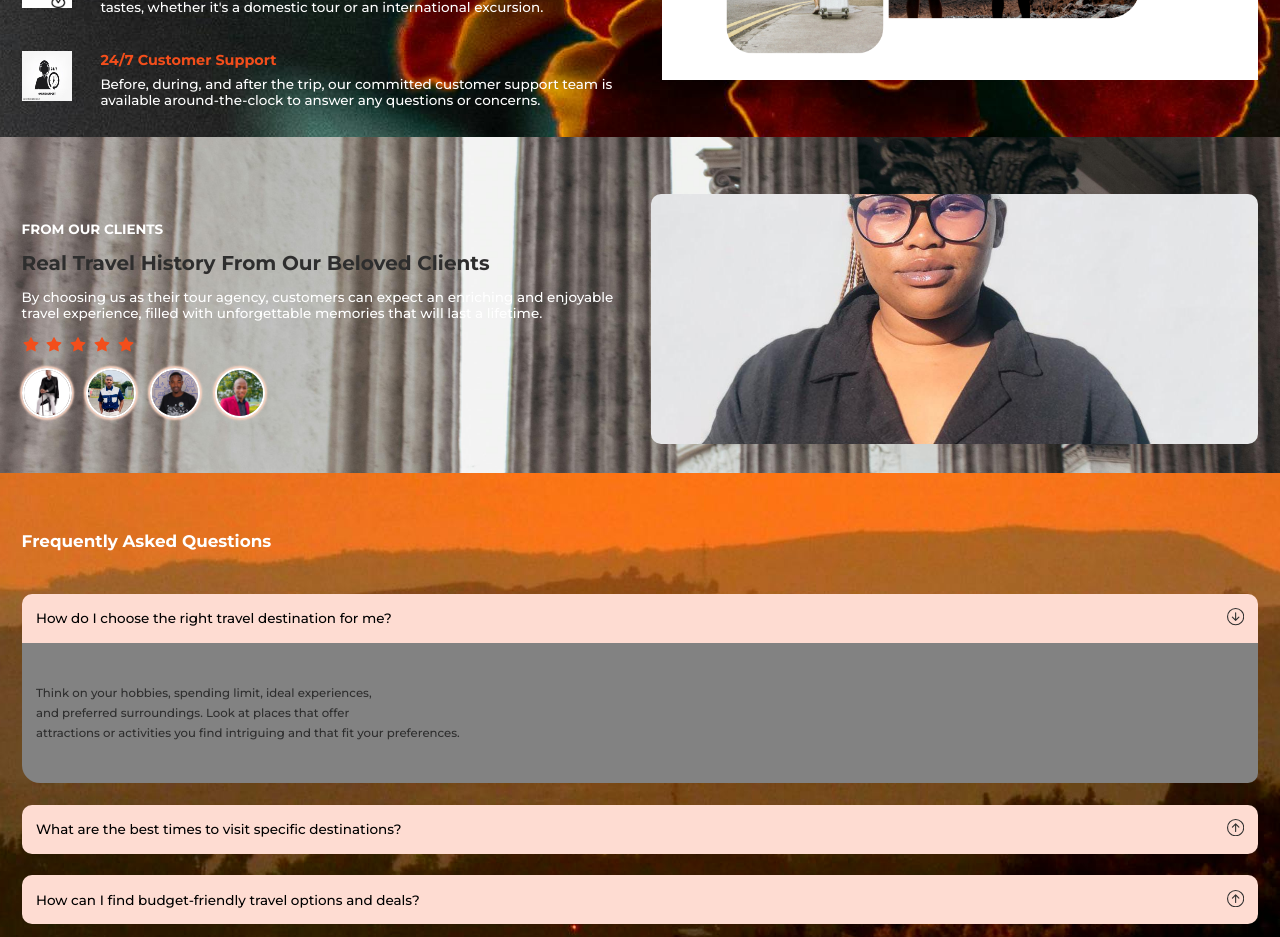
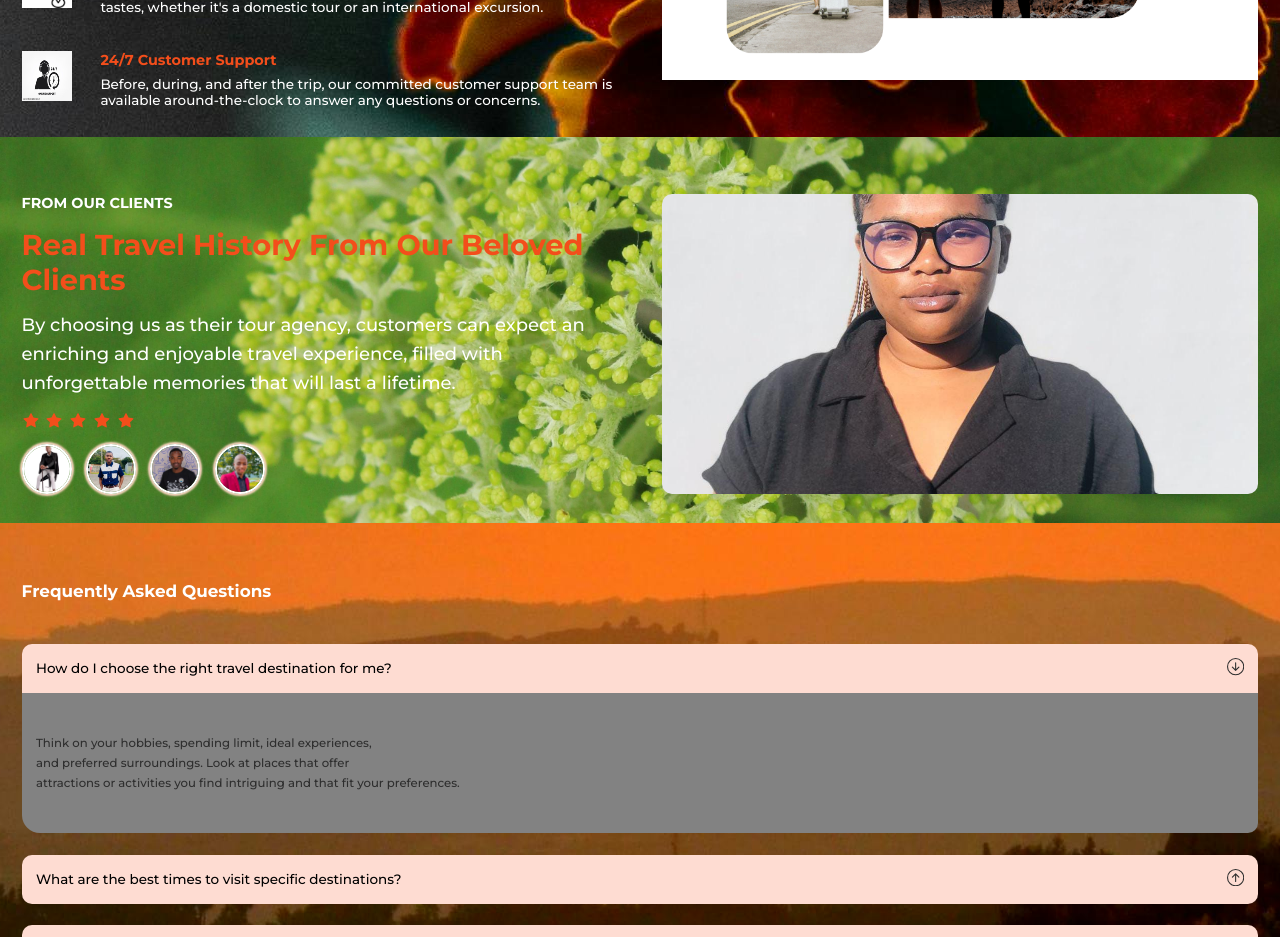
Before and after one commit to Chuma-rxt/TravelProject, a React (Vite) app: page / in a window 1280 px wide. Shown: the part 2800-3737 px from the top of the page. Built offline with nearby package versions, Linux system fonts and the light colour scheme.

Commit message:
1240px responsiveness

```diff
--- a/src/Components/Reviews/Reviews.scss
+++ b/src/Components/Reviews/Reviews.scss
@@ -31,7 +31,7 @@ root{
 
 .review {
     /* Add background image URL and other styles */
-    background-image: url('../../Assets/pexels-anna-zhilina-8133422.jpg'); /* Path to your background image */
+    background-image: url('../../Assets/pexels-karen-f-8169146.jpg'); /* Path to your background image */
     background-size: cover;
     background-position: center;
     background-repeat: no-repeat;
@@ -107,7 +107,7 @@ root{
 
                 h3{
                     font-size: 20px;
-                    color: var(--blackColor);
+                    // color: var(--blackColor);
                 }
                 p{
                     // color: var(--blackColor);
@@ -176,3 +176,33 @@ root{
         }
     }
 }
+
+@media screen and (min-width: 1240px){
+    .review{
+        .secContainer{
+            gap: 3rem;
+
+            .textDiv{
+                .redText{
+                    font-size: var(--h3FontSize);
+                }
+
+                h3{
+                    font-size: var(--h1FontSize);
+                    // color: var(--blackColor);
+                }
+
+                p{
+                    // color: var(--blackColor);
+                    font-size: var(--h2FontSize);
+                    line-height: 2rem;
+                }
+            }
+
+            .imgDiv{
+                height: 300px;
+            }
+        }
+    }
+
+}
```
